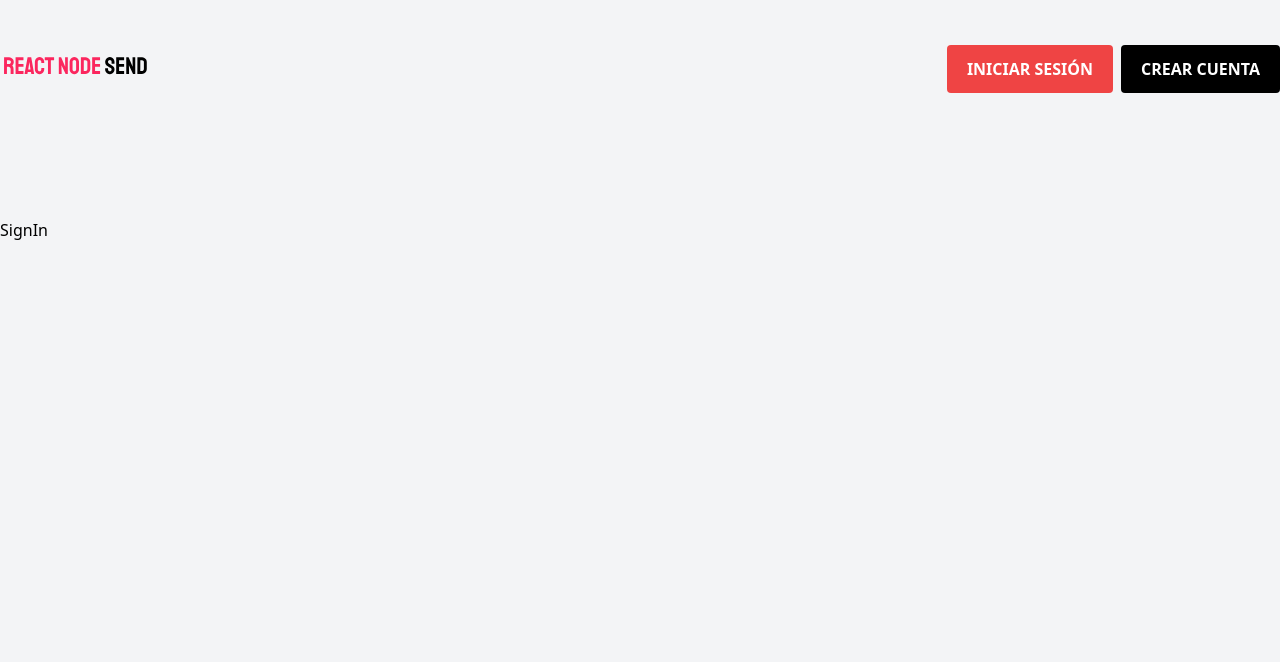
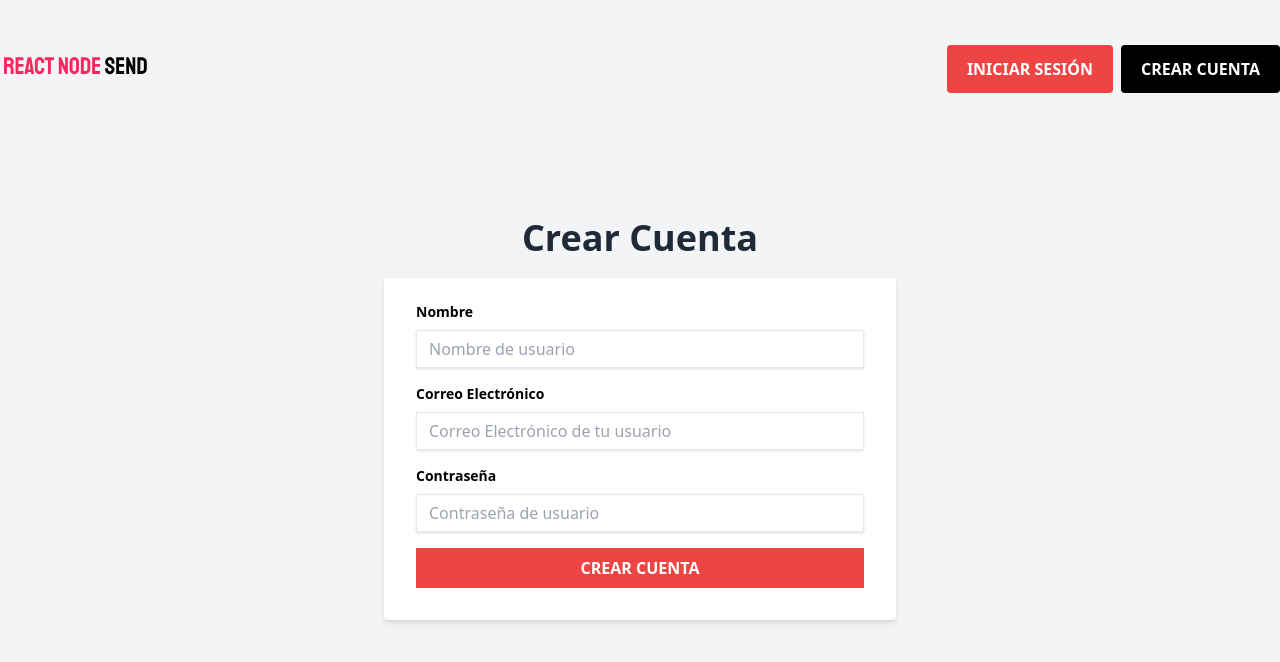
Before and after one commit to jocnn/nodesend_front, a Next.js app: page /signin in a window 1280 px wide. Shown: the top 662 px of the page. Built offline with nearby package versions, Linux system fonts and the light colour scheme.

Commit message:
se diseño el formulario de registro

```diff
--- a/pages/signin.js
+++ b/pages/signin.js
@@ -2,11 +2,68 @@
 import Layout from '../components/layout'
 
 const SignIn = () => {
-  return (
-    <Layout>
-      <h1>SignIn</h1>
-    </Layout>
-  )
+	return (
+		<Layout>
+			<div className='md:w-4/5 xl:w-3/5 mx-auto mb-32'>
+				<h2 className='text-4xl font-sans font-bold text-gray-800 text-center my-4'>
+					Crear Cuenta
+				</h2>
+				<div className='flex justify-center mt-5'>
+					<div className='w-full max-w-lg'>
+						<form className='bg-white rounded shadow-md px-8 pt-6 pb-8 mb-4'>
+							<div className='mb-4'>
+								<label
+									className='block text-black text-sm font-bold mb-2'
+									htmlFor='name'>
+									Nombre
+								</label>
+								<input
+									id='name'
+									type='text'
+									className='shadow appearance-none border w-full py-2 px-3 text-gray-700 leading-tight focus:outline-none focus:shadow-outline'
+									placeholder='Nombre de usuario'
+								/>
+							</div>
+
+							<div className='mb-4'>
+								<label
+									className='block text-black text-sm font-bold mb-2'
+									htmlFor='email'>
+									Correo Electrónico
+								</label>
+								<input
+									id='email'
+									type='email'
+									className='shadow appearance-none border w-full py-2 px-3 text-gray-700 leading-tight focus:outline-none focus:shadow-outline'
+									placeholder='Correo Electrónico de tu usuario'
+								/>
+							</div>
+
+							<div className='mb-4'>
+								<label
+									className='block text-black text-sm font-bold mb-2'
+									htmlFor='password'>
+									Contraseña
+								</label>
+								<input
+									id='password'
+									type='password'
+									className='shadow appearance-none border w-full py-2 px-3 text-gray-700 leading-tight focus:outline-none focus:shadow-outline'
+									placeholder='Contraseña de usuario'
+								/>
+							</div>
+
+							<input
+								type='submit'
+								value='Crear Cuenta'
+								className='bg-red-500 hover:bg-gray-900 w-full p-2 text-white uppercase font-bold cursor-pointer'
+							/>
+						</form>
+					</div>
+				</div>
+			</div>
+		</Layout>
+	)
 }
 
 export default SignIn
```
